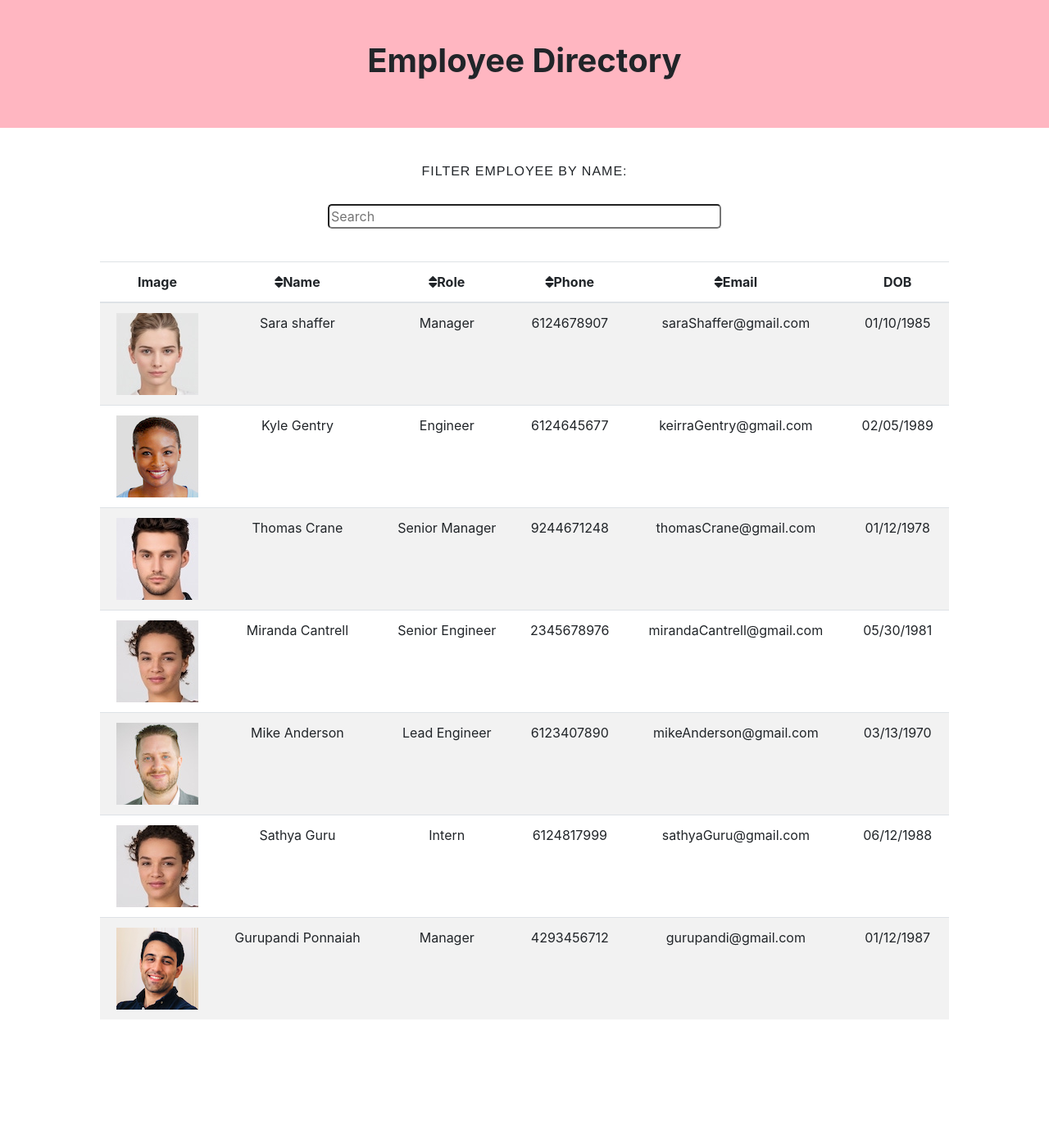
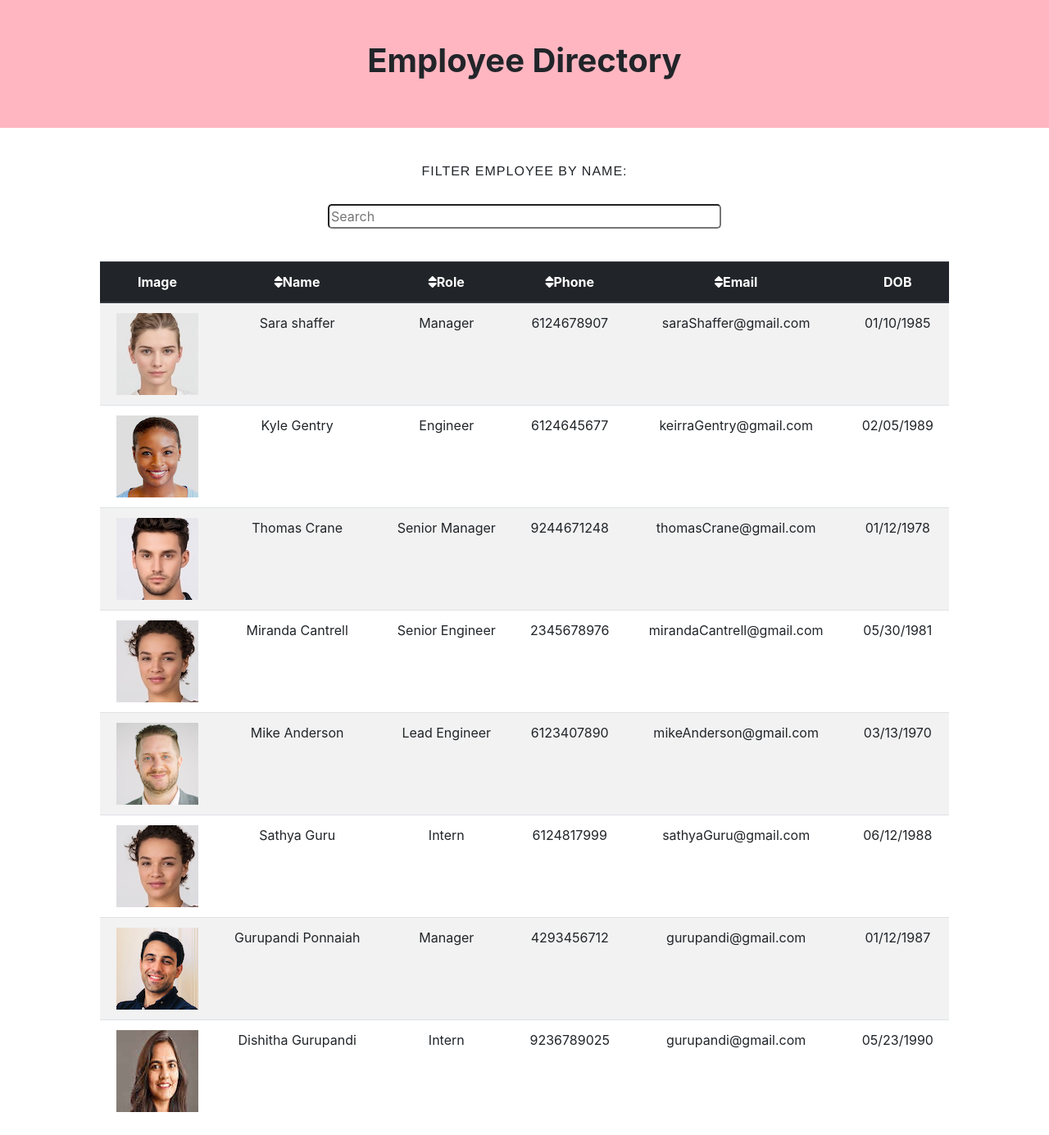
Before and after one commit to karpagasathya/react_employee_directory, a React (Create React App) app: page / in a window 1280 px wide. Shown: the whole page at 82% size. Before the commit the page ends 1260 px from the top, so only its background shows below. Built offline with nearby package versions, Linux system fonts and the light colour scheme.

Commit message:
employee table header changed color

```diff
--- a/src/components/Employee/EmployeeTable.js
+++ b/src/components/Employee/EmployeeTable.js
@@ -8,7 +8,7 @@ function EmployeeTable(props) {
       <div className="row d-flex justify-content-center">
         <div className="col-10">
           <table className="table table-striped table-responsive-lg">
-            <thead>{<EmployeeTableHeader handleSort={props.handleSort} sortByCategory={props.sortByCategory} />}</thead>
+            <thead className="thead-dark">{<EmployeeTableHeader handleSort={props.handleSort} sortByCategory={props.sortByCategory} />}</thead>
             <tbody>
               {props.employees.map((employee) => (
                 <EmployeeTableRow image={employee.image} name={employee.name.first + " " + employee.name.last} role={employee.role} phone={employee.phone} email={employee.email} dob={employee.dob} />
--- a/src/utils/employeeList.json
+++ b/src/utils/employeeList.json
@@ -85,5 +85,18 @@
     "phone": 4293456712,
     "dob": "01/12/1987",
     "image":"images/image6.png"
+  },
+
+  {
+    "id": 8,
+    "name": {
+      "first": "Dishitha",
+      "last": "Gurupandi"
+    },
+    "role": "Intern",
+    "email": "gurupandi@gmail.com",
+    "phone": 9236789025,
+    "dob": "05/23/1990",
+    "image": "images/image7.jpg"
   }
 ]
```
Also changed, not shown: src/components/Employee/style.css (added).
